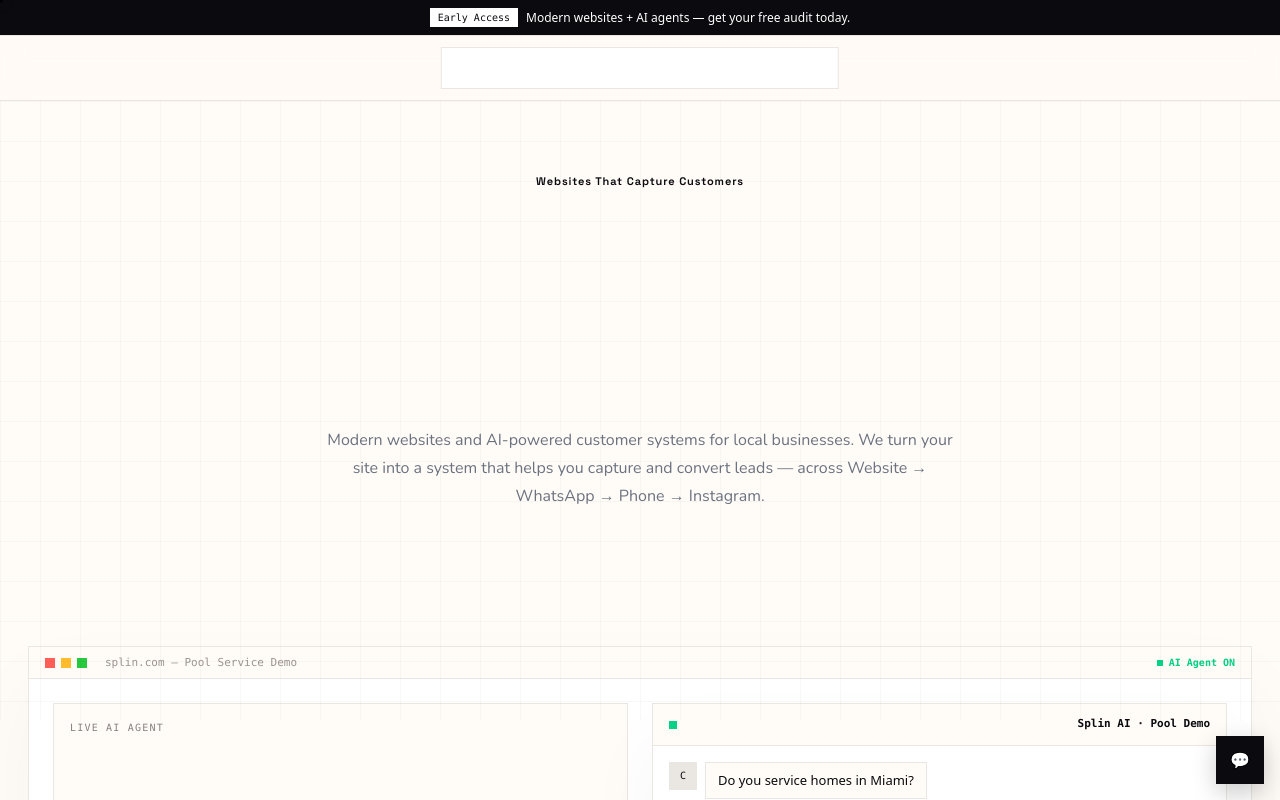
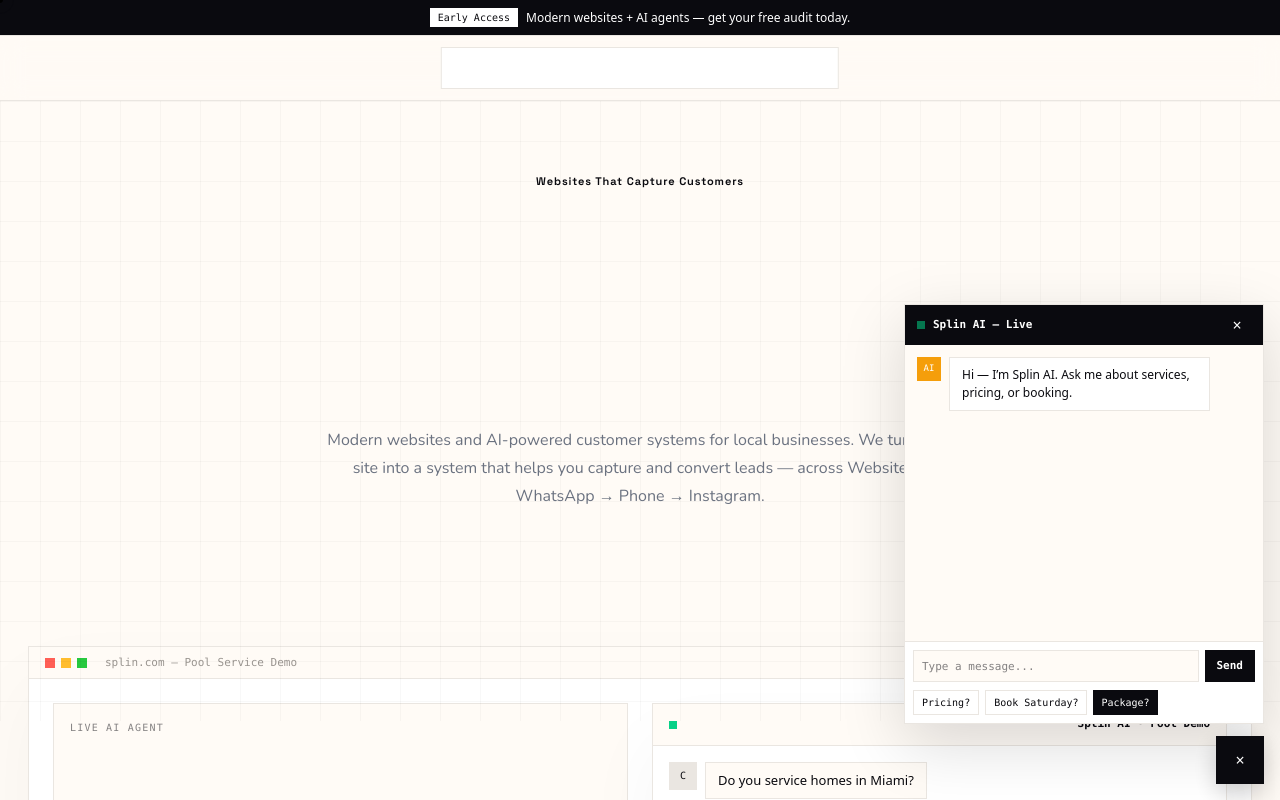
Before and after one commit to Cryptel0/splin, a React (Vite) app: page / in a window 1280 px wide. Both pictures are taken after a click on the button "Open chat". Shown: the top 800 px of the page. Built offline with nearby package versions, Linux system fonts and the light colour scheme.

Commit message:
feat: chatbot - auto popup 2s teaser then manual persist until close + add keyboard text input with Send

```diff
--- a/src/App.jsx
+++ b/src/App.jsx
@@ -9,28 +9,41 @@ function ChatDemo(){
 }
 function FloatingChat(){
   const [open,setOpen]=useState(false)
+  const [input,setInput]=useState("")
   const [msgs,setMsgs]=useState([{from:'ai',text:'Hi — I’m Splin AI. Ask me about services, pricing, or booking.'}])
   const answers={'How much does pool cleaning cost?':'Weekly from $149 — want Saturday 10am?','Can I book for Saturday?':'Yes — 10am or 2pm open. Which works?','What does your maintenance package include?':'Weekly skimming, vacuum, chemicals — $149/mo.'}
   function ask(q){ setMsgs(m=>[...m,{from:'c',text:q}]); setTimeout(()=> setMsgs(m=>[...m,{from:'ai',text:answers[q]||'I can help — trained on your business. Want to book?'}]),400)}
+  function send(){
+    const q=input.trim()
+    if(!q) return
+    setMsgs(m=>[...m,{from:'c',text:q}])
+    setInput("")
+    setTimeout(()=>{
+      const lower=q.toLowerCase()
+      let reply='I can help — trained on your business. Want to book?'
+      if(lower.includes('price')||lower.includes('cost')||lower.includes('149')) reply=answers['How much does pool cleaning cost?']
+      else if(lower.includes('saturday')||lower.includes('book')) reply=answers['Can I book for Saturday?']
+      else if(lower.includes('package')||lower.includes('include')) reply=answers['What does your maintenance package include?']
+      else if(lower.includes('miami')) reply='Yes — we service Miami-Dade + Broward. Weekly from $149. Want Saturday 10am?'
+      setMsgs(m=>[...m,{from:'ai',text:reply}])
+    },400)
+  }
   useEffect(()=>{
-    const showFor2s = ()=> {
-      setOpen(true)
-      setTimeout(()=> setOpen(false), 2000)
-    }
-    const t = setTimeout(showFor2s, 2000)
-    const onClick = ()=> {
-      setTimeout(showFor2s, 200)
-    }
-    window.addEventListener('click', onClick)
-    return ()=> { clearTimeout(t); window.removeEventListener('click', onClick) }
+    const show = setTimeout(()=> setOpen(true), 2000)
+    const hide = setTimeout(()=> setOpen(false), 4000)
+    return ()=> { clearTimeout(show); clearTimeout(hide) }
   },[])
   return (
     <div className="fixed bottom-4 right-4 z-[70] flex flex-col items-end gap-3">
       {open && (
         <div className="w-[360px] max-w-[92vw] h-[420px] bg-white border border-[#EAE6E1] shadow-[0_20px_60px_rgba(10,10,15,0.15)] flex flex-col overflow-hidden">
-          <div className="h-10 bg-[#0A0A0F] text-white flex items-center justify-between px-3"><span className="flex items-center gap-2 font-mono text-[11px] font-[600]"><span className="w-2 h-2 bg-[#00D084] animate-pulse"></span> Splin AI — Live</span><button onClick={()=>setOpen(false)} className="w-7 h-7 flex items-center justify-center hover:bg-white/10">×</button></div>
+          <div className="h-10 bg-[#0A0A0F] text-white flex items-center justify-between px-3"><span className="flex items-center gap-2 font-mono text-[11px] font-[600]"><span className="w-2 h-2 bg-[#00D084] animate-pulse"></span> Splin AI — Live</span><button onClick={()=>setOpen(false)} className="w-7 h-7 flex items-center justify-center hover:bg-white/10" aria-label="Close chat">×</button></div>
           <div className="flex-1 p-3 space-y-3 overflow-auto bg-[#FFFBF6]">{msgs.map((m,i)=> m.from==='c' ? <div key={i} className="flex gap-2 justify-end"><div className="max-w-[78%] bg-[#0A0A0F] text-white px-3 py-2 text-[12px]">{m.text}</div></div> : <div key={i} className="flex gap-2"><div className="w-6 h-6 bg-[#F59E0B] text-white flex items-center justify-center font-mono text-[9px]">AI</div><div className="max-w-[78%] bg-white border border-[#EAE6E1] px-3 py-2 text-[12px]">{m.text}</div></div>)}</div>
-          <div className="p-2 border-t border-[#EAE6E1] bg-white flex gap-1.5 flex-wrap"><button onClick={()=>ask('How much does pool cleaning cost?')} className="font-mono text-[10px] px-2 py-1 border border-[#EAE6E1] bg-white">Pricing?</button><button onClick={()=>ask('Can I book for Saturday?')} className="font-mono text-[10px] px-2 py-1 border border-[#EAE6E1] bg-white">Book Saturday?</button><button onClick={()=>ask('What does your maintenance package include?')} className="font-mono text-[10px] px-2 py-1 bg-[#0A0A0F] text-white">Package?</button></div>
+          <div className="p-2 border-t border-[#EAE6E1] bg-white flex gap-1.5">
+            <input value={input} onChange={e=>setInput(e.target.value)} onKeyDown={e=>{ if(e.key==='Enter') send() }} placeholder="Type a message..." className="flex-1 h-8 px-2 border border-[#EAE6E1] bg-[#FFFBF6] font-mono text-[11px] focus:outline-none focus:border-[#F59E0B]" />
+            <button onClick={send} className="h-8 px-3 bg-[#0A0A0F] text-white font-mono text-[11px] font-[600]">Send</button>
+          </div>
+          <div className="px-2 pb-2 bg-white flex gap-1.5 flex-wrap"><button onClick={()=>ask('How much does pool cleaning cost?')} className="font-mono text-[10px] px-2 py-1 border border-[#EAE6E1] bg-white">Pricing?</button><button onClick={()=>ask('Can I book for Saturday?')} className="font-mono text-[10px] px-2 py-1 border border-[#EAE6E1] bg-white">Book Saturday?</button><button onClick={()=>ask('What does your maintenance package include?')} className="font-mono text-[10px] px-2 py-1 bg-[#0A0A0F] text-white">Package?</button></div>
         </div>
       )}
       <button onClick={()=>setOpen(!open)} className="w-12 h-12 bg-[#0A0A0F] text-white flex items-center justify-center shadow-[0_8px_24px_rgba(10,10,15,0.2)] hover:bg-black transition" aria-label="Open chat">
```
